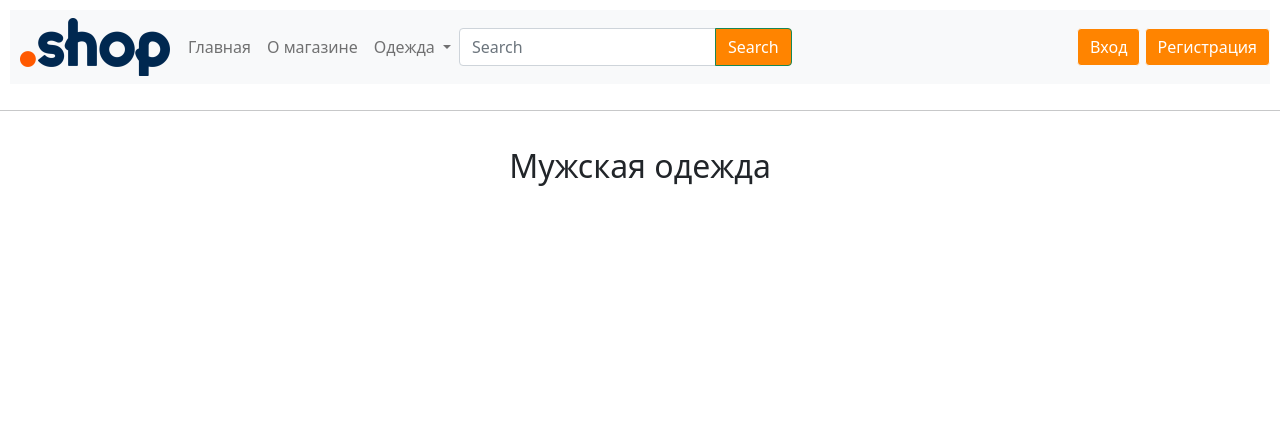
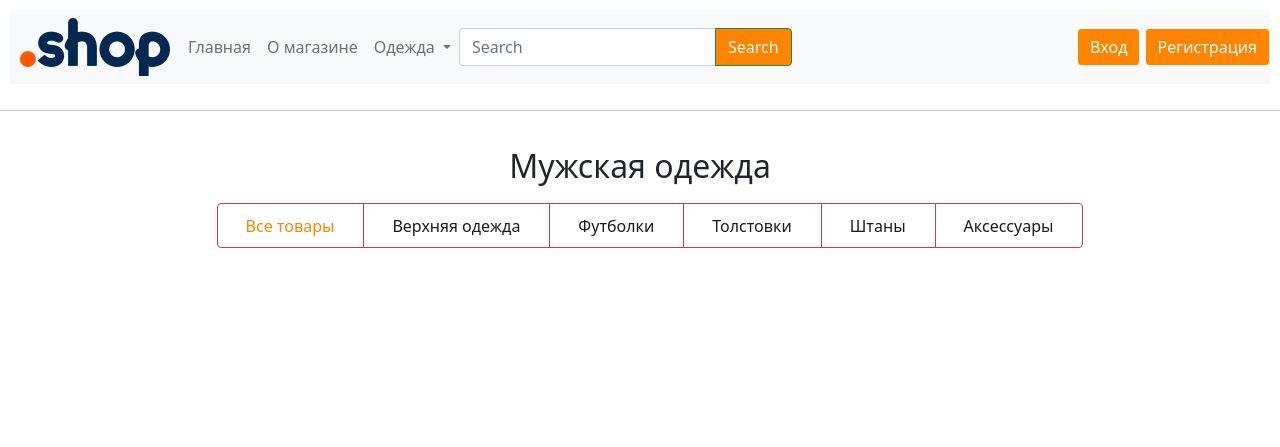
Before and after one commit to alvinist27/djangoShopOld, a Django app: page /clothes/men in a window 1280 px wide. Shown: the top 447 px of the page. Run offline with Django 4.2, Linux system fonts and the light colour scheme; data that the repository does not hold is empty; some libraries are stand-ins or nearby versions.

Commit message:
Добавление кнопок для фильтрации

```diff
--- a/static/css/style.css
+++ b/static/css/style.css
@@ -21,9 +21,49 @@ img {
     display: block;
 }
 
+.choice {
+  	display: flex;
+	align-items: center;
+	align-content: center;
+	justify-content: center;
+	padding-bottom: 20px;
+}
+
+.choice input[type=radio] {
+   position: absolute;
+   left: -99999px;
+}
+
+.choice span {
+  	display: block;
+  	padding: 0.2em 1em;
+  	margin-right: 1px;
+  	cursor: pointer;
+	color: #1b1b1b;
+}
+
+.choice input[type=radio]:checked + span, label, button {
+	color: #FF8400FF;
+}
+
+.choice input[type=radio]:hover + span, label, button {
+	color: white;
+}
+
 .btn {
-    background-color: #FF8400FF !important;
+    background-color: #FF8400FF!important;
     color: white!important;
+}
+
+.btn-outline {
+    background-color: white!important;
+    color: #FF8400FF!important;
+	border: 1px #FF8400FF;
+}
+
+.btn-outline:hover {
+	color: white!important;
+	background-color: #FF8400FF!important;
 }
 
 .buttons {
--- a/templates/app_shop/clothes_list.html
+++ b/templates/app_shop/clothes_list.html
@@ -6,6 +6,29 @@
     <div id="main">
         <h2>{{ name }}</h2>
         <div class="products clearfix">
+            <div class="choice">
+                <div class="btn-group" role="group" aria-label="Basic radio toggle button group">
+                    <label class="btn btn-outline border-danger">
+                        <input type="radio" name="r" checked><span>Все товары</span>
+                    </label>
+                    <label class="btn btn-outline border-danger">
+                        <input type="radio" name="r"><span>Верхняя одежда</span>
+                    </label>
+                    <label class="btn btn-outline border-danger">
+                        <input type="radio" name="r"><span>Футболки</span>
+                    </label>
+                    <label class="btn btn-outline border-danger">
+                        <input type="radio" name="r"><span>Толстовки</span>
+                    </label>
+                    <label class="btn btn-outline border-danger" >
+                        <input type="radio" name="r"><span>Штаны</span>
+                    </label>
+                    <label class="btn btn-outline border-danger">
+                        <input type="radio" name="r"><span>Аксессуары</span>
+                    </label>
+                </div>
+            </div>
+
             {% for cloth in clothes %}
                 <div class="product-wrapper">
                     <div class="product">
@@ -26,10 +49,6 @@
                             <button class="btn cart"><img src="{% static "/img/icon.png" %}"></button>
                         </div>
                     </div>
-
-
-
-
                 </div>
             {% endfor %}
         </div>
```
